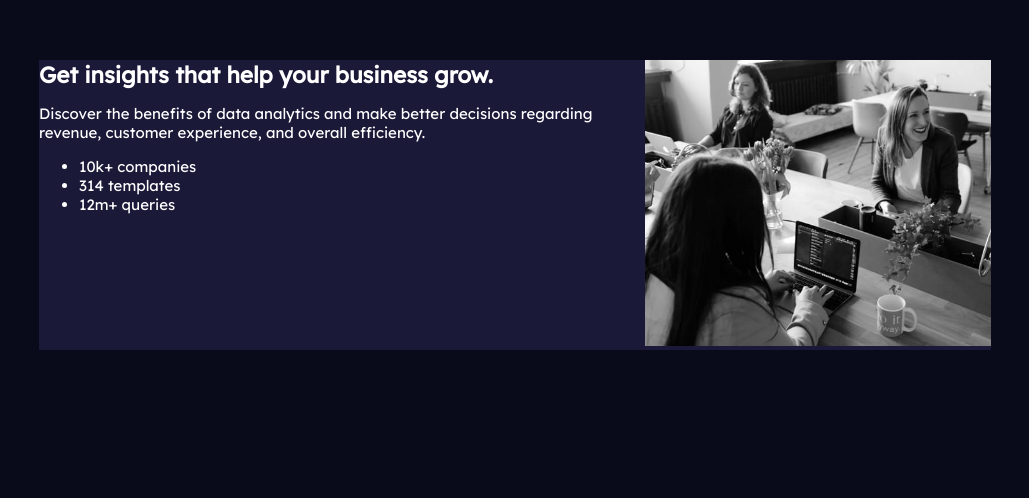
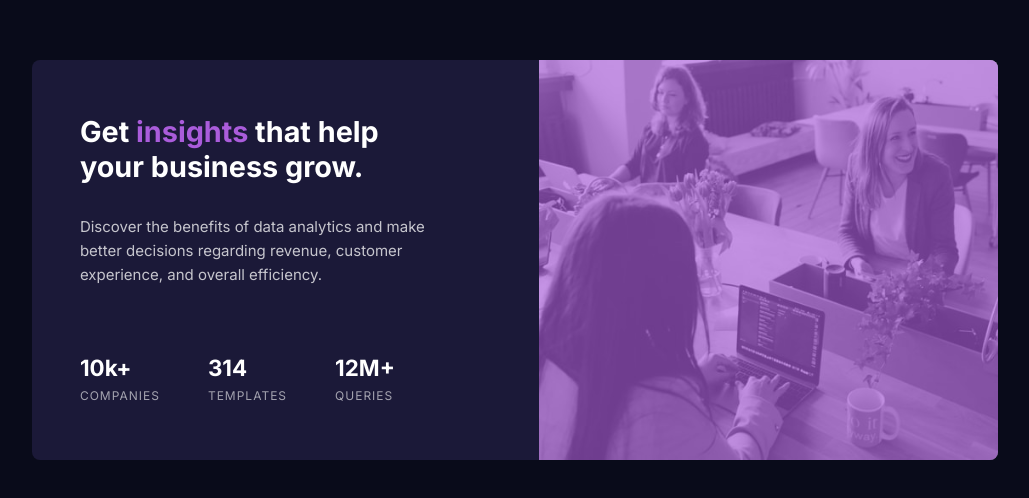
Before and after one commit to Baradit/Stats-Preview, a plain HTML site: page index.html in a window 1280 px wide. Shown: the part 140-638 px from the top of the page, without its empty margins (125-1154 px from the left). Drawn offline with Linux system fonts and the light colour scheme.

Commit message:
finished

```diff
--- a/index.html
+++ b/index.html
@@ -19,24 +19,20 @@
 
   <section class="container">
     <div class="card">
+      <div class="card__img">
+        <div class="card__img-overlay"></div>
+      </div>
       <div class="card__text">
-        <h1>Get insights that help your business grow.</h1>
+        <h1>Get <span>insights</span> that help your business grow.</h1>
         <p>Discover the benefits of data analytics and make better decisions regarding revenue, customer
         experience, and overall efficiency.</p>
-        <div class="stats">
-          <ul class="stats__items">
-            <li>10k+ companies</li>
-            <li>314 templates</li>
-            <li>12m+ queries</li>
-          </ul>
-        </div>
+        <ul class="stats">
+          <li>10k+ <span>companies</span> </li>
+          <li>314 <span>templates</span></li>
+          <li>12M+ <span>queries</span></li>
+        </ul>
+      </div>
 
-
-      </div>
-      <div class="card__img">
-        <img class="card__img-mobile" src="/images/image-header-mobile.jpg" alt="">
-        <img class="card__img-desktop" src="/images/image-header-desktop.jpg" alt="">
-      </div>
     </div>
   </section>
 
--- a/scss/_card.scss
+++ b/scss/_card.scss
@@ -1,21 +1,135 @@
 .container{
-    max-width: $desktop-container;
-    padding: 12.5rem 10.25rem;
-    margin: auto;
-    .card{
+    padding: 5rem 1.5rem;
+    max-width: 1440px;
+}
 
-        display: flex;
+.card{
+    border-radius: 0.5rem;
+    background-color: $darkDesBlue;
 
-        background-color: $darkDesBlue;
+    &__img{
+        border-radius: 0.5rem 0.5rem 0 0;
+        height: 400px;
+        background-image: url(/images/image-header-mobile.jpg);
+        background-repeat: no-repeat;
+        background-size: 100% 100%;
+        background-position: center;
 
-        .card__img{
+        &-overlay{
+            border-radius: inherit;
+            opacity: 65%;
+            height: 400px;
+            background-color: $softViolet;
+        }
+    }
 
-            &-mobile{
-                display:none;
+    &__text{
+        font-family: $inter-font;
+        padding: 2.5rem 2rem;
+        padding-bottom: 1rem;
+        text-align: center;
+
+
+        h1{
+            font-size: 1.6rem;
+            margin-bottom: 1rem;
+
+            span{
+                color: $softViolet;
+            }
+        }
+
+        p{
+            color: $transparentWhite1;
+            line-height: 1.6;
+        }
+
+        .stats{
+            margin-top: 1.8rem;
+            font-size: 1.125rem;
+            padding: 0;
+            line-height: 1.6;
+
+            li{
+                margin-bottom: 1.5rem;
+                font-size: 1.4rem;
+                font-weight: 700;
+                list-style: none;
             }
 
-            &-desktop{
-                object-fit:cover;
+            span{
+                color: $transparentWhite2;
+                font-weight: 400;
+                font-size: 0.75rem;
+                letter-spacing: 1px;
+                text-transform: uppercase;
+                display: block;
+            }
+
+
+        }
+    }
+}
+
+// 768px
+@media (min-width: 48rem){
+    .container{
+        height: 100vh;
+        display: flex;
+        flex-direction: row-reverse;
+        align-items: center;
+        justify-content: center;
+        padding: 0;
+        margin: 0 auto;
+    }
+
+    .card{
+        display: flex;
+        flex-direction: row-reverse;
+        align-items: center;
+        justify-content: center;
+        padding-left: 3rem;
+
+        &__img{
+            border-radius: 0 0.5rem 0.5rem 0;
+            background-image: url(/images/image-header-desktop.jpg);
+            background-size: 100% 100%;
+        }
+
+        & > *{
+            width: 100%;
+        }
+
+        &__text{
+            display: flex;
+            flex-direction: column;
+            justify-content: center;
+            padding: 0;
+            text-align: left;
+
+            & > *{
+                width: 80%;
+            }
+
+            h1{
+                font-size: 1.8rem;
+            }
+
+            .stats{
+                margin-top: 3rem;
+                display: flex;
+                margin-bottom: 0;
+
+                li:not(:first-child){
+                    padding: 0;
+                    padding-left: 3rem;
+
+                }
+
+                li{
+                    padding: 0;
+                    margin: 0;
+                }
             }
         }
     }
--- a/scss/_globals.scss
+++ b/scss/_globals.scss
@@ -13,7 +13,7 @@ body{
     padding: 0;
     font-family: $lexend-font;
     font-size: $font-med;
-    font-weight: 300;
+    font-weight: 400;
     color: $white;
     background-color: $darkBlue;
 
@@ -33,6 +33,11 @@ img{
     max-width: 100%;
 }
 
+li{
+    padding: 0;
+    margin: 0;
+}
+
 // Flexbox
 
 .flex{
--- a/scss/_variables.scss
+++ b/scss/_variables.scss
@@ -6,7 +6,7 @@ $softViolet: hsl(277, 64%, 61%);
 // Neutral
 $white: hsl(0, 0%, 100%);
 $transparentWhite1: hsla(0, 0%, 100%, 0.75);
-$transparentWhite1: hsla(0, 0%, 100%, 0.6);
+$transparentWhite2: hsla(0, 0%, 100%, 0.6);
 
 // font-sizes
 $font-med: 0.9375rem; // 15px
```
Also changed, not shown: style/main.css, 1 other file.
